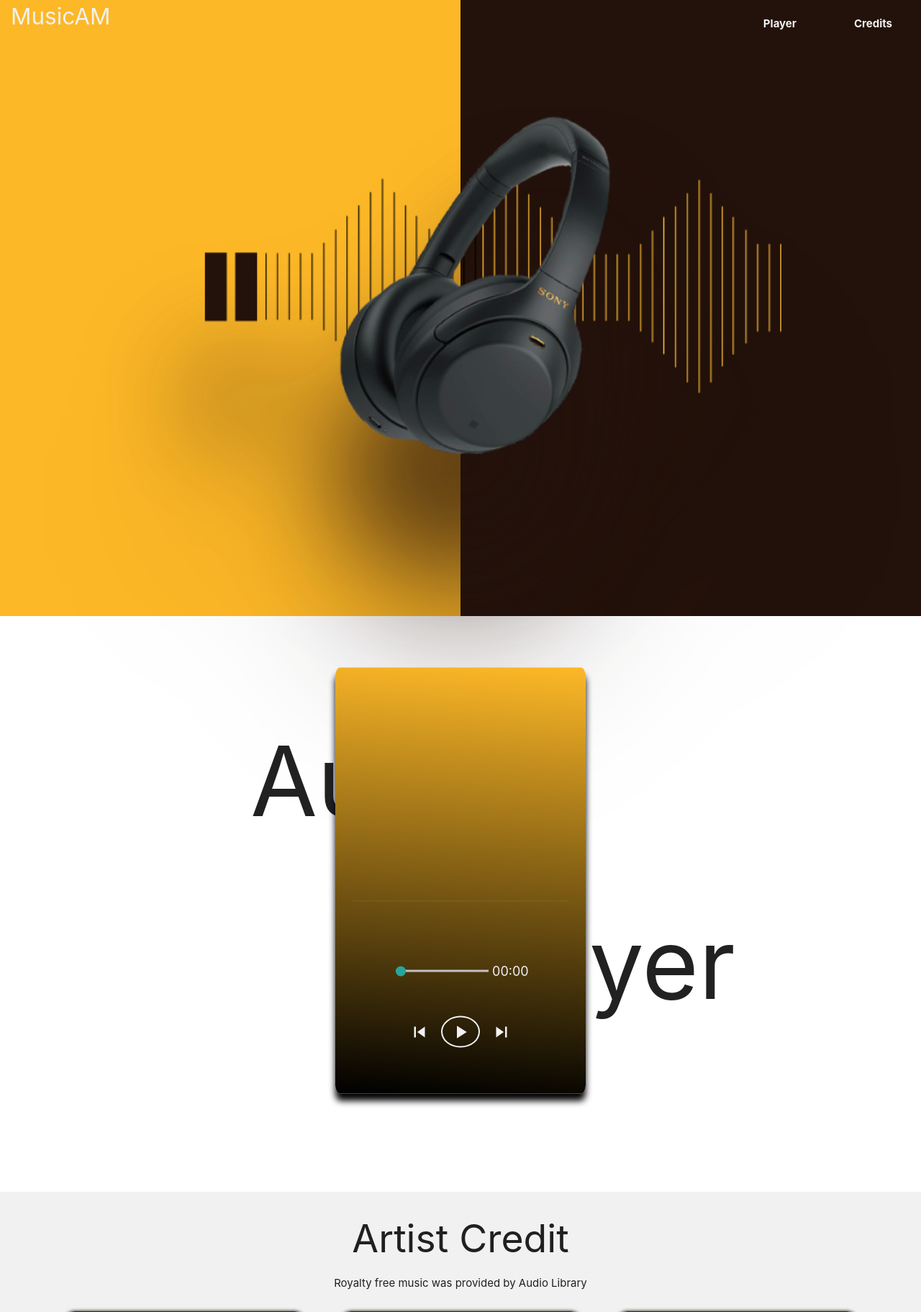
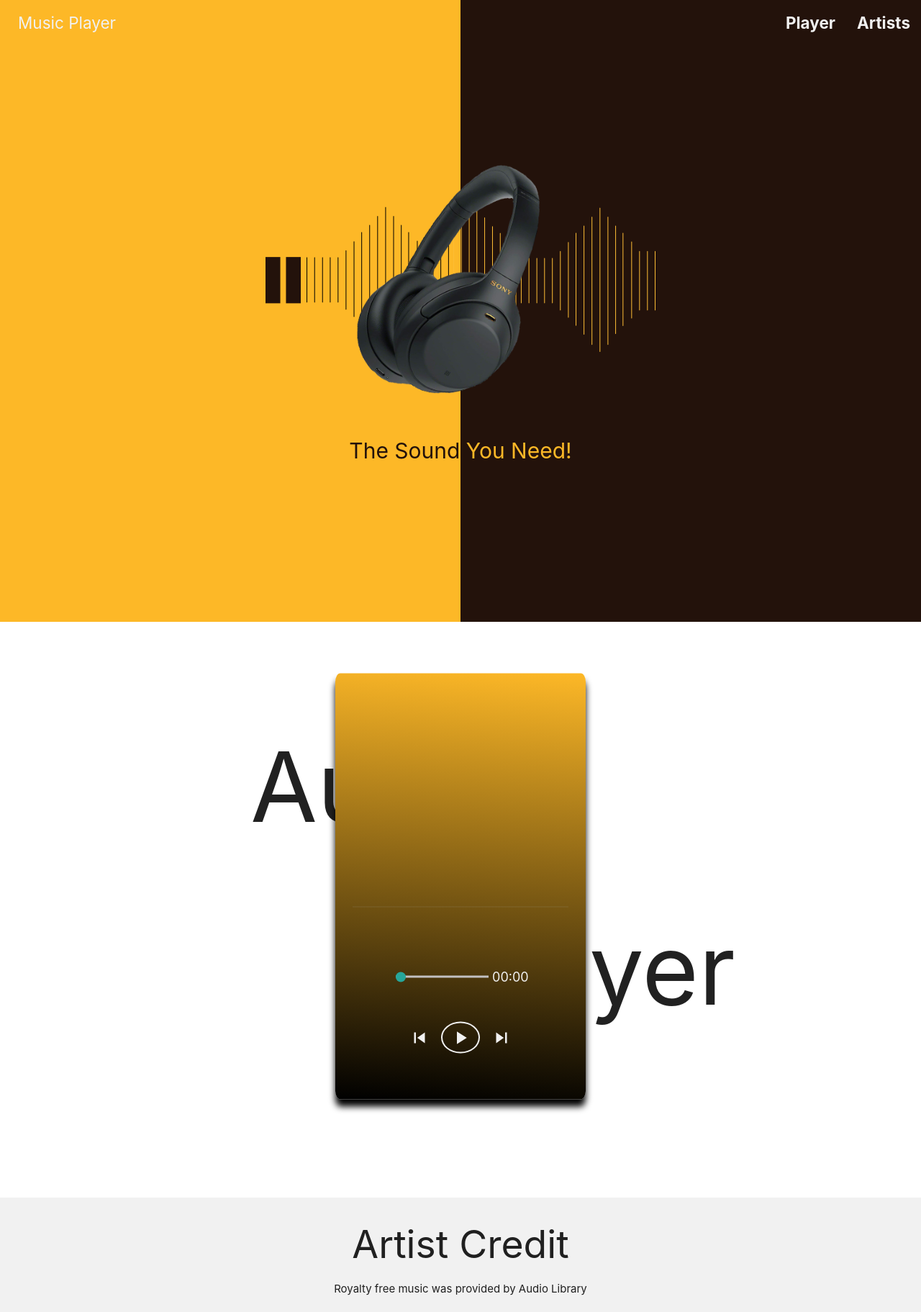
Before and after one commit to aamir-malik22188/audio-player, a PHP site: page / in a window 1280 px wide. Shown: the top 1823 px of the page at 72% size. Run offline with PHP 8.4, Linux system fonts and the light colour scheme; some libraries are stand-ins or nearby versions.

Commit message:
landing page update

```diff
--- a/app.css
+++ b/app.css
@@ -20,9 +20,6 @@ body{
     height: 100%;
 }
 
-
-
-
 .container-fluid{
     position: relative;
     margin: 0%;
@@ -34,19 +31,19 @@ body{
 nav {
     background: linear-gradient(270deg, rgba(35,18,11,1) 50%, rgba(253,184,39,1) 50%) !important;
     width: 100%;
-    height: 56px;
-    line-height: 1rem;
     border: 0;
     box-shadow: none !important;
 }
 
-.brand-logo{
-    padding: 15px !important;
-}
+
 
 nav a, li{
     color: #f1f1f1 !important;
+    font-size: 1.5rem !important;
 }
+
+
+
 
 .sidenav{
     background: linear-gradient(357deg, rgba(255,125,44,1) 0%, rgba(255,238,43,1) 100%);
@@ -55,15 +52,18 @@ nav a, li{
     flex-wrap: wrap;
     align-items: center;
     justify-content: center;
-
-
 }
 
 #mobile-demo a, li{
     font-weight: bold;
-    font-size: 2rem;
+    font-size: 3rem;
     margin: 25px;
+}
 
+@media screen and (min-width: 768px) {
+    #mobile-demo a, li {
+        margin: 0;
+    }
 
 }
 
@@ -74,14 +74,13 @@ nav a, li{
 #landing{
     height: 100vh;
     background: linear-gradient(270deg, rgba(35,18,11,1) 50%, rgba(253,184,39,1) 50%) !important;
+    display: grid;
+    place-content: center;
 }
 
-#landingImage{
-    display: flex;
-    justify-content: center;
-    align-items: center;
-    transform: translate(0%, 25%);
-    filter: drop-shadow(0 40mm 20mm rgb(35,18,11, 0.5));
+#caption{
+    color: #f1f1f1;
+    font-size: 2rem !important;
 }
 
 
@@ -151,6 +150,8 @@ nav a, li{
 
 
 #playerConsole{
+    display: grid;
+    place-content: center;
     display: flex;
     justify-content: center;
     align-items: center;
@@ -280,10 +281,7 @@ footer{
 
 
 @media screen and (min-width: 768px) {
-    #landingImage{
-        width: 100%;
-        transform: translate(0%, 35%);
-    }
+
     #playerConsole{
         justify-content: center;
         align-items: center;
@@ -329,10 +327,6 @@ footer{
 }
 
 @media screen and (min-width: 1024px) {
-    #landingImage{
-        display: block;
-        transform: translate(0%, 15%);
-    }
     #playerConsole{
         display: flex;
         justify-content: center;
@@ -371,15 +365,13 @@ footer{
 
 }
 
-
+       .brand-logo {
+           margin-left: 25px;
+       }
   }
 
 @media screen and (min-width: 1280px) {
-    #landingImage{
-        display: inline-block;
-        width: 80%;
-        transform: translate(15%, 10%);
-    }
+
 
     #playerConsole{
         display: flex;
@@ -430,10 +422,6 @@ footer{
 }
 
 @media screen and (min-width: 1500px) {
-    #landingImage{
-        transform: translate(34%, 10%);
-        width: 60%;
-    }
 
     #credit-height{
         max-width: 60%;
--- a/index.html
+++ b/index.html
@@ -19,11 +19,11 @@
 
     <nav>
         <div class="nav-wrapper">
-          <a href="#!" class="brand-logo">MusicAM</a>
+          <a href="#!" class="brand-logo">Music Player</a>
           <a href="#" data-target="mobile-demo" class="sidenav-trigger"><i class="material-icons">menu</i></a>
           <ul class="right hide-on-med-and-down">
             <li><a href="#consoleSection">Player</a></li>
-            <li><a href="#credit">Credits</a></li>
+            <li><a href="#credit">Artists</a></li>
           </ul>
         </div>
       </nav>
@@ -40,11 +40,17 @@
 
 <section id='landing'>
 
-    <div class="container-fluid" id='landingImage'>
-        <div class="row">
+    <div class="container-fluid">
+        <div class="row" id='landingImage'>
             <div class="col s12 m12 l12" >
                 <img id="landingImage" src="images/landing-image.png">
             </div>
+        </div>
+    </div>
+    <div class="row" id="caption">
+        <div class="col s12 m12 l12" >
+            <p><span style="color: #23120b"> The Sound</span>
+                <span style="color:#fdb827"> You Need!</span></p>
         </div>
     </div>
 </section>
@@ -195,7 +201,7 @@
 
 <footer>
     <p>This is a mock website for portfolio purposes <br>
-        Music was provided by Audio Library</p>
+        Music was provided by <a href="https://www.audiolibrary.com.co/">Audio Library</a></p>
 
 </footer>
 
```
Also changed, not shown: 1 other file.
